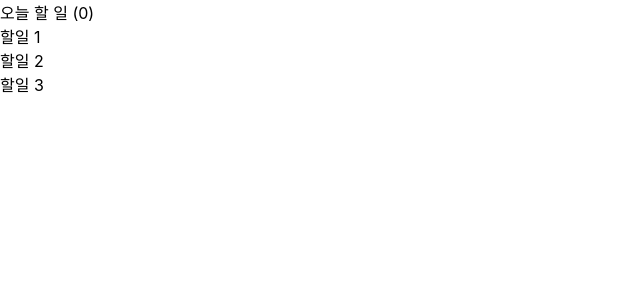
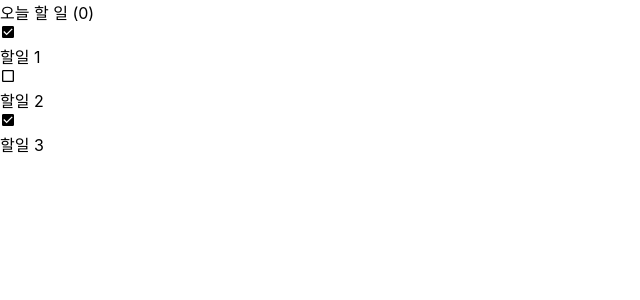
Before and after one commit to seulee0862/react-todo, a React (Create React App) app: page / in a window 1280 px wide. Shown: the top 300 px of the page, without its empty margins (0-640 px from the left). Built offline with nearby package versions, Linux system fonts and the light colour scheme.

Commit message:
react-icons 설치후 이모티콘 적용

```diff
--- a/package.json
+++ b/package.json
@@ -8,6 +8,7 @@
     "@testing-library/user-event": "^13.5.0",
     "react": "^18.2.0",
     "react-dom": "^18.2.0",
+    "react-icons": "^4.7.1",
     "react-scripts": "5.0.1",
     "web-vitals": "^2.1.4"
   },
--- a/src/components/Template.js
+++ b/src/components/Template.js
@@ -1,9 +1,10 @@
 import React from 'react';
+
 
 const Template = ({children}) => {
     return (
-        <div>
-            <div>오늘 할 일 (0)</div>
+        <div className= "Template">
+            <div className="title">오늘 할 일 (0)</div>
             <div>{children}</div>
         </div>
     );
--- a/src/components/TodoItem.js
+++ b/src/components/TodoItem.js
@@ -1,8 +1,14 @@
 import React from "react";
+import {MdCheckBox, MdCheckBoxOutlineBlank} from 'react-icons/md';
 
 const TodoItem = ({todo}) => {
-    const {text} = todo;
-    return <div>{text}</div>;
-}
+    const {id, text, checked} = todo;
+    return <div className="TodoItem">
+        <div className={`content ${checked ? 'checked' : ''}`}>
+            {checked ? <MdCheckBox/> : <MdCheckBoxOutlineBlank/>}
+            <div>{text}</div>
+        </div>
+    </div>;
+};
 
 export default TodoItem;
```
Also changed, not shown: 1 other file (tests, documents, lock files or other folders).
